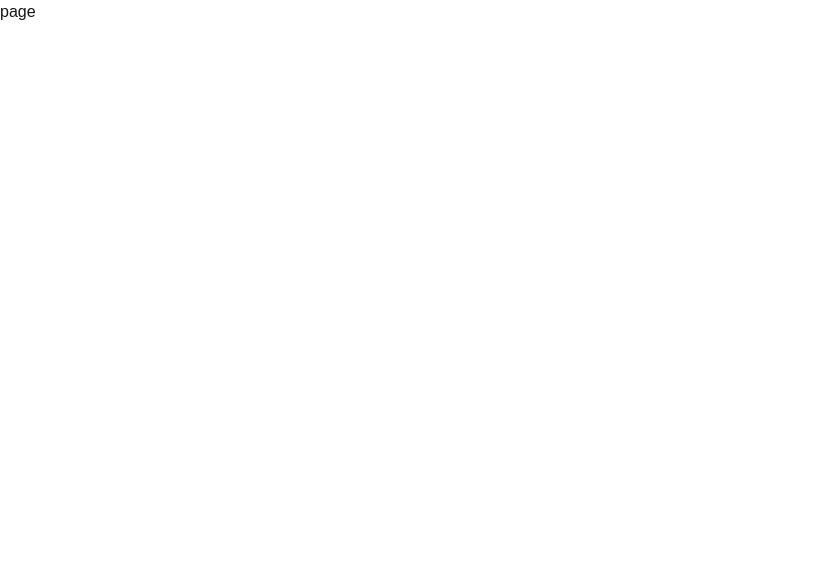
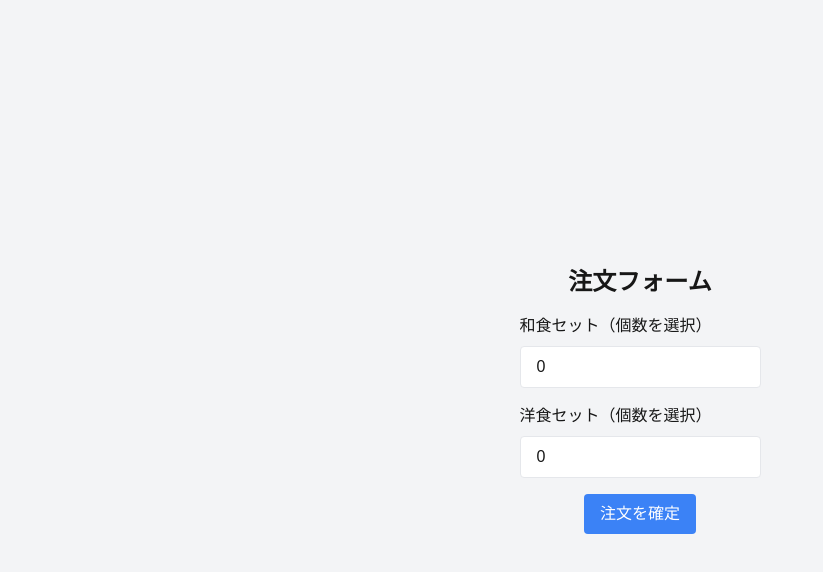
Before and after one commit to na2kera/breakfast-order, a Next.js app: page /order in a window 1280 px wide. Shown: the top 572 px of the page, without its empty margins (0-823 px from the left). Built offline with nearby package versions, Linux system fonts and the light colour scheme.

Commit message:
注文フォーム

```diff
--- a/app/order/page.tsx
+++ b/app/order/page.tsx
@@ -1,7 +1,47 @@
-import React from "react";
+"use client";
+import React, { useState } from "react";
 
-const page = () => {
-  return <div>page</div>;
+const OrderPage = () => {
+  const [japaneseSet, setJapaneseSet] = useState(0);
+  const [westernSet, setWesternSet] = useState(0);
+
+  const handleOrderSubmit = () => {
+    // Handle order submission logic here
+    console.log(`Japanese Set: ${japaneseSet}, Western Set: ${westernSet}`);
+    alert("注文が確定されました！");
+  };
+
+  return (
+    <div className="flex flex-col items-center justify-center min-h-screen bg-gray-100">
+      <h1 className="text-2xl font-bold mb-4">注文フォーム</h1>
+      <div className="mb-4">
+        <label className="block mb-2">和食セット（個数を選択）</label>
+        <input
+          type="number"
+          value={japaneseSet}
+          onChange={(e) => setJapaneseSet(Number(e.target.value))}
+          className="px-4 py-2 border rounded"
+          min="0"
+        />
+      </div>
+      <div className="mb-4">
+        <label className="block mb-2">洋食セット（個数を選択）</label>
+        <input
+          type="number"
+          value={westernSet}
+          onChange={(e) => setWesternSet(Number(e.target.value))}
+          className="px-4 py-2 border rounded"
+          min="0"
+        />
+      </div>
+      <button
+        onClick={handleOrderSubmit}
+        className="px-4 py-2 text-white bg-blue-500 rounded hover:bg-blue-600"
+      >
+        注文を確定
+      </button>
+    </div>
+  );
 };
 
-export default page;
+export default OrderPage;
```
